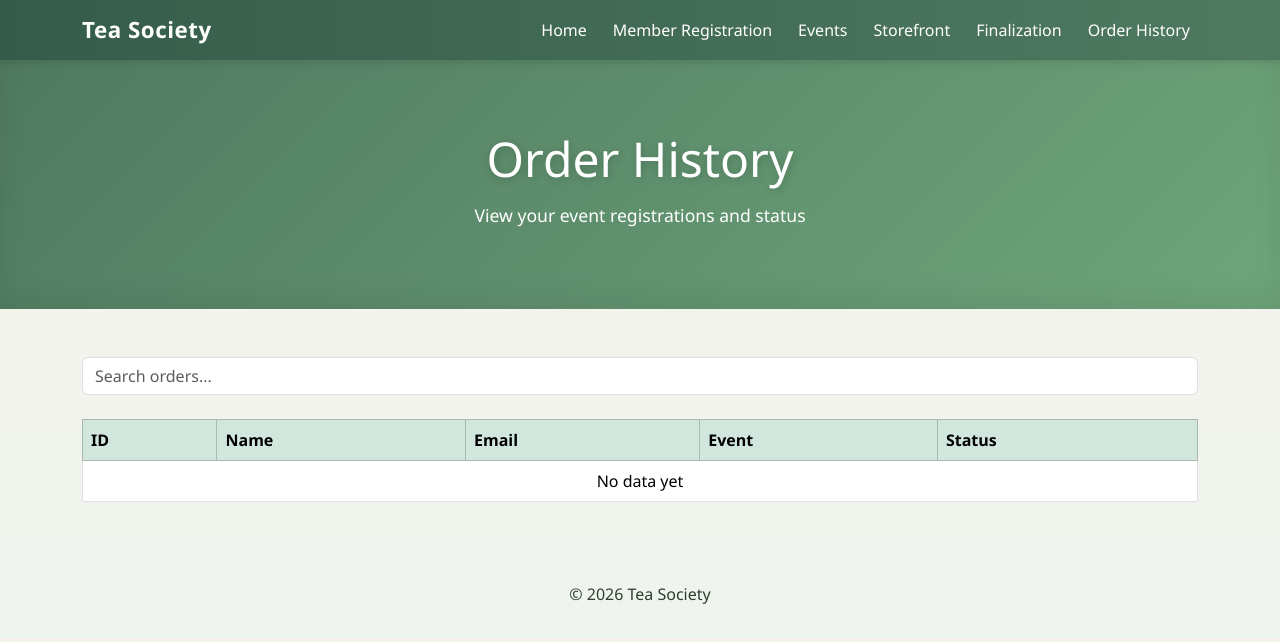
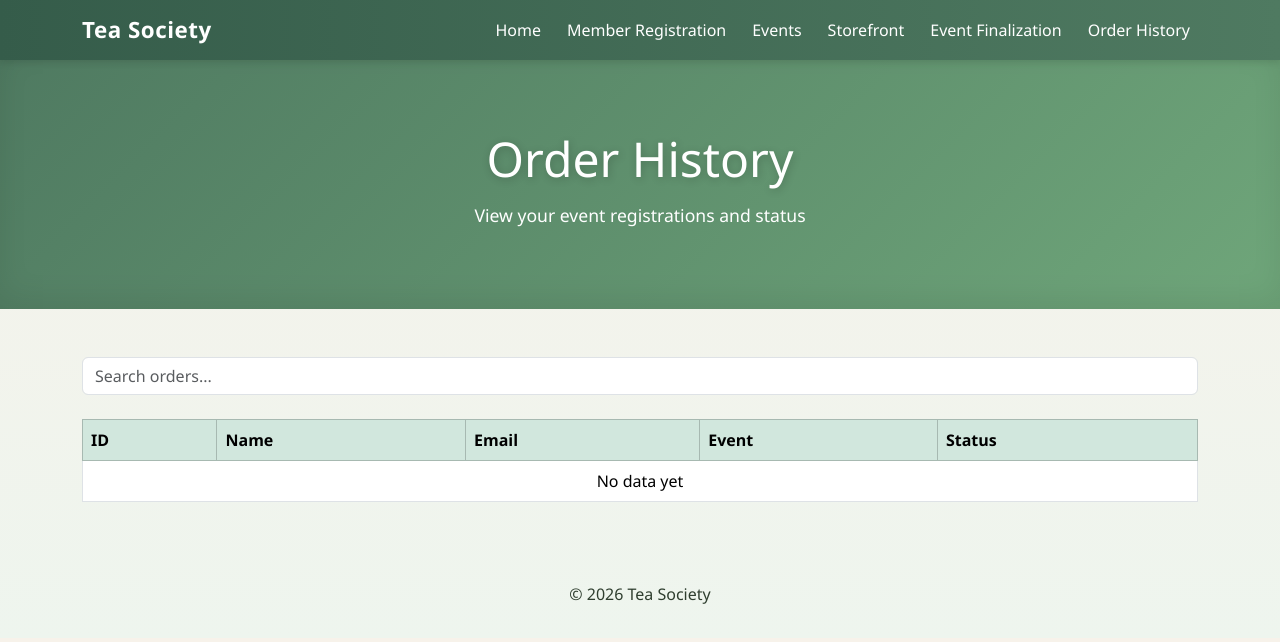
Before and after one commit to MariaKanteliotis/TeaSocietyPortal, a React app: page order-history.html in a window 1280 px wide. Built offline with nearby package versions, Linux system fonts and the light colour scheme.

Commit message:
Update link text for Finalization in order-history.html

```diff
--- a/order-history.html
+++ b/order-history.html
@@ -31,7 +31,7 @@
                 <li class="nav-item"><a class="nav-link" href="signup.html">Member Registration</a></li>
                 <li class="nav-item"><a class="nav-link" href="content-management.html">Events</a></li>
                 <li class="nav-item"><a class="nav-link" href="shopping-cart.html">Storefront</a></li>
-                <li class="nav-item"><a class="nav-link" href="finalization.html">Finalization</a></li>
+                <li class="nav-item"><a class="nav-link" href="finalization.html"> Event Finalization</a></li>
                 <li class="nav-item"><a class="nav-link active" href="order-history.html">Order History</a></li>
             </ul>
         </div>
```
